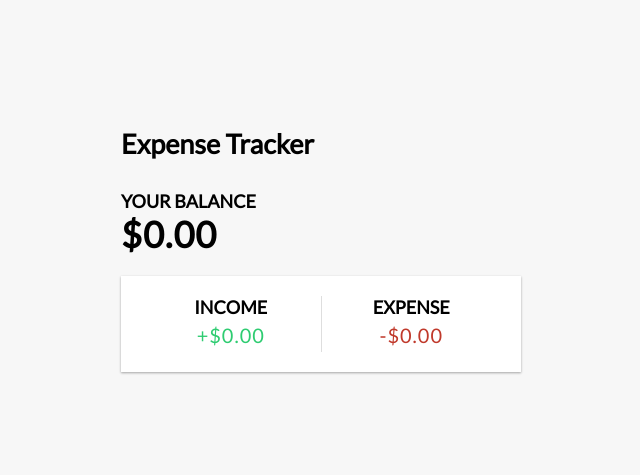
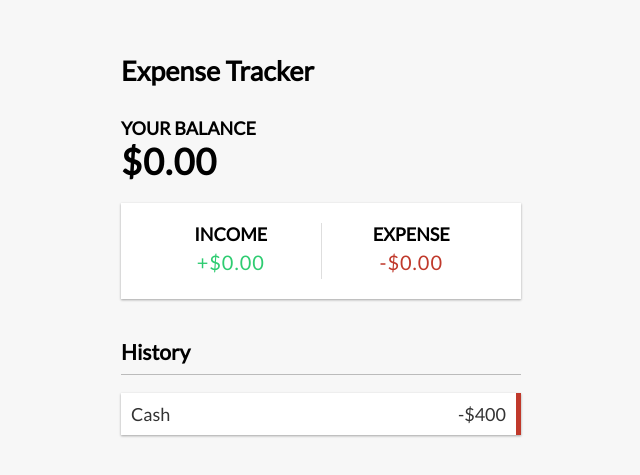
Before and after one commit to AbhishekSoni1764/expense-tracker, a React (Create React App) app: page / in a window 1280 px wide. Shown: the part 147-622 px from the top of the page, without its empty margins (319-959 px from the left). Built offline with nearby package versions, Linux system fonts and the light colour scheme.

Commit message:
transaction-list added

```diff
--- a/src/App.css
+++ b/src/App.css
@@ -72,3 +72,81 @@ h4 {
 .money.minus {
   color: #c0392b;
 }
+
+label {
+  display: inline-block;
+  margin: 10px 0;
+}
+
+input[type='text'],
+input[type='number'] {
+  border: 1px solid #dedede;
+  border-radius: 2px;
+  display: block;
+  font-size: 16px;
+  padding: 10px;
+  width: 100%;
+}
+
+.btn {
+  cursor: pointer;
+  background-color: #9c88ff;
+  box-shadow: var(--box-shadow);
+  color: #fff;
+  border: 0;
+  display: block;
+  font-size: 16px;
+  margin: 10px 0 30px;
+  padding: 10px;
+  width: 100%;
+}
+
+.btn:focus,
+.delete-btn:focus {
+  outline: 0;
+}
+
+.list {
+  list-style-type: none;
+  padding: 0;
+  margin-bottom: 40px;
+}
+
+.list li {
+  background-color: #fff;
+  box-shadow: var(--box-shadow);
+  color: #333;
+  display: flex;
+  justify-content: space-between;
+  position: relative;
+  padding: 10px;
+  margin: 10px 0;
+}
+
+.list li.plus {
+  border-right: 5px solid #2ecc71;
+}
+
+.list li.minus {
+  border-right: 5px solid #c0392b;
+}
+
+.delete-btn {
+  cursor: pointer;
+  background-color: #e74c3c;
+  border: 0;
+  color: #fff;
+  font-size: 20px;
+  line-height: 20px;
+  padding: 2px 5px;
+  position: absolute;
+  top: 50%;
+  left: 0;
+  transform: translate(-100%, -50%);
+  opacity: 0;
+  transition: opacity 0.3s ease;
+}
+
+.list li:hover .delete-btn {
+  opacity: 1;
+}
--- a/src/App.js
+++ b/src/App.js
@@ -2,6 +2,7 @@ import './App.css';
 import Header from "./components/Header"
 import Balance from "./components/Balance"
 import CashFlow from './components/CashFlow';
+import History from './components/History';
 
 function App() {
   return (
@@ -10,6 +11,7 @@ function App() {
       <div className="container">
         <Balance />
         <CashFlow />
+        <History />
       </div>
 
     </div>
--- a/src/components/History.js
+++ b/src/components/History.js
@@ -0,0 +1,14 @@
+import React from 'react'
+
+export default function History() {
+    return (
+        <div>
+            <h3>History</h3>
+            <ul id="list" class="list">
+                <li class="minus">
+                    Cash <span>-$400</span><button class="delete-btn">x</button>
+                </li>
+            </ul>
+        </div>
+    )
+}
```
Also changed, not shown: src/components/Transactions.js (+9 -0 lines).
